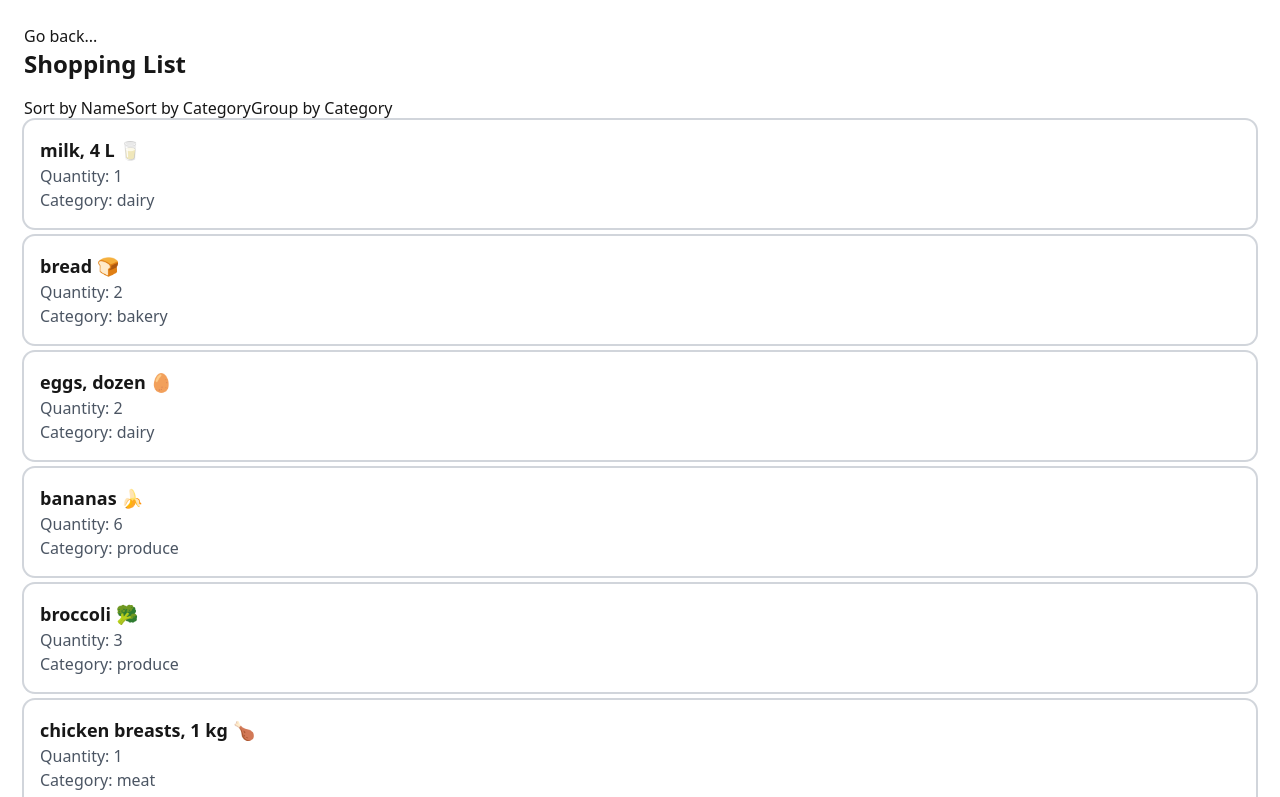
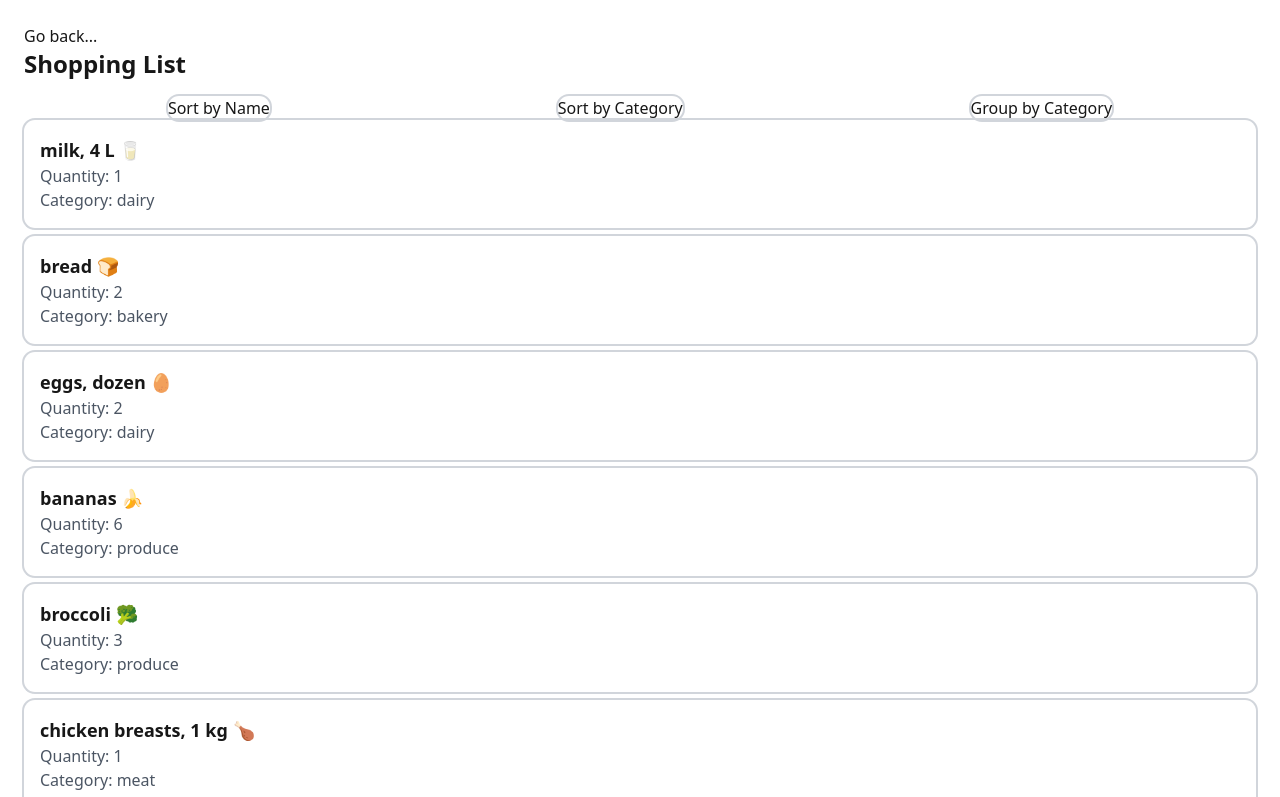
Before and after one commit to FlawlessCasual17/cprg306-assignments, a Next.js app: page /week-6 in a window 1280 px wide. Shown: the top 797 px of the page. Built offline with nearby package versions, Linux system fonts and the light colour scheme.

Commit message:
Update `week-6` module
Signed-off-by: FlawlessCasual17 <07e5297d5b@c0x0.com>

```diff
--- a/app/week-6/item.js
+++ b/app/week-6/item.js
@@ -2,7 +2,7 @@ import './styles.css'
 
 export default function Item({ id, name, quantity, category }) {
     return (
-        <li className='ring-2 ring-gray-300 p-4 mb-2 rounding bg-white shadow-sm'>
+        <li className='ring-2 ring-gray-300 p-4 mb-2 rounding shadow-sm'>
             <div className='font-semibold text-lg'>{name}</div>
             <div className='text-gray-600'>Quantity: {quantity}</div>
             <div className='text-gray-600'>Category: {category}</div>
--- a/app/week-6/list-item.js
+++ b/app/week-6/list-item.js
@@ -22,16 +22,17 @@ export default function ListItem() {
 
     function handleGroupByCategory() {
         setGroupByCategory(true)
-        const groupedItems = items.reduce((acc, item) => {
-            (acc[item.category] = acc[item.category] || []).push(item)
+        const groupedItems = [...items].reduce((acc, item) => {
+            if (!acc[item.category]) acc[item.category] = []
+            acc[item.category].push(item)
             return acc
         })
         // if (!acc[item.category]) acc[item.category] = []
         // acc[item.category].push(item)
 
-        Object.keys(groupedItems).sort().forEach(category => {
-            groupedItems[category].sort((a, b) => a.name.localeCompare(b.name))
-        })
+        Object.keys(groupedItems).sort().forEach(category =>
+            [...groupedItems[category]].sort((a, b) => a.name.localeCompare(b.name))
+        )
 
         setItems(groupedItems)
     }
@@ -41,7 +42,7 @@ export default function ListItem() {
             return Object.entries(items).map(([category, categoryItems]) =>
                 <div key={category}>
                     <h2 className='text-xl font-bold mt-4 capitalize'>{category}</h2>
-                    <ul>{categoryItems.map(item => <Item key={item.id} {...item} />)}</ul>
+                    <ul>{[categoryItems].map(item => <Item key={item.id} {...item} />)}</ul>
                 </div>
             )
 
@@ -50,9 +51,17 @@ export default function ListItem() {
 
     return (
         <div>
-            <button onClick={sortByName}>Sort by Name</button>
-            <button onClick={sortByCategory}>Sort by Category</button>
-            <button onClick={handleGroupByCategory}>Group by Category</button>
+            <span className='flex justify-around'>
+                <button onClick={sortByName} className='rounding ring-2 ring-gray-300'>
+                    Sort by Name
+                </button>
+                <button onClick={sortByCategory} className='rounding ring-2 ring-gray-300' >
+                    Sort by Category
+                </button>
+                <button onClick={handleGroupByCategory} className='rounding ring-2 ring-gray-300'>
+                    Group by Category
+                </button>
+            </span>
             {renderItems()}
         </div>
     )
--- a/app/week-6/page.js
+++ b/app/week-6/page.js
@@ -1,3 +1,4 @@
+'use client'
 import Link from 'next/link'
 import ListItem from './list-item'
 
```
